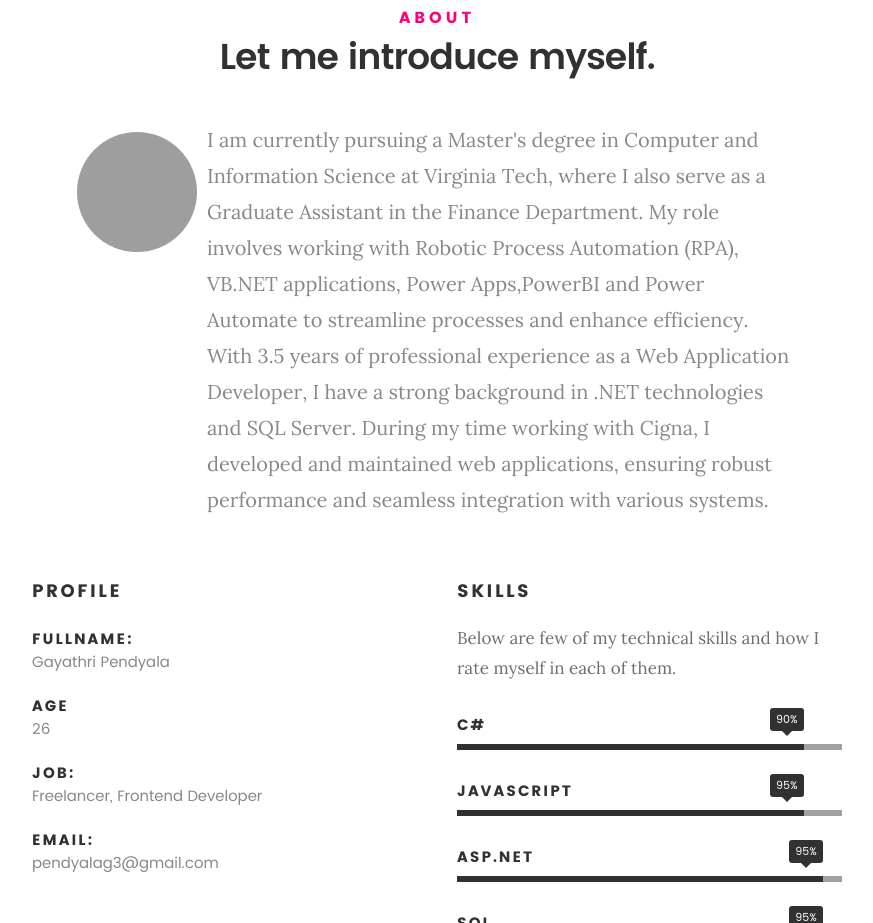
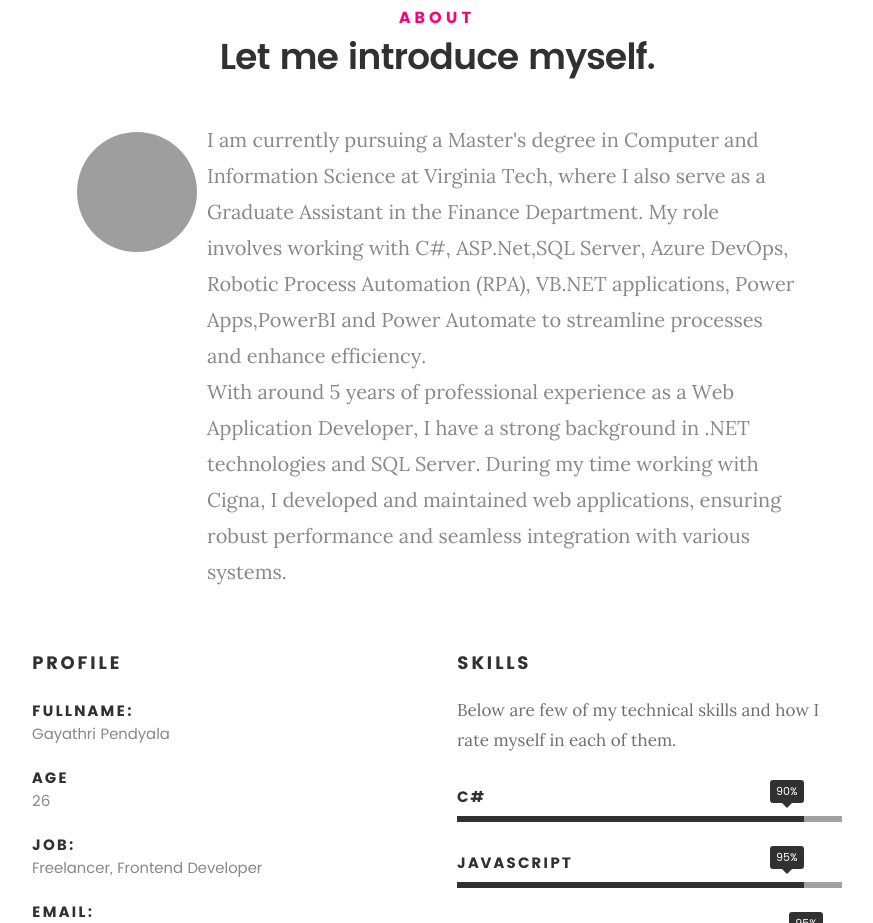
Before and after one commit to GayathriPendyala/Gayathri-Portfolio, a plain HTML site: page index.html in a window 1280 px wide. Shown: the part 917-1840 px from the top of the page, without its empty margins (203-1076 px from the left). Drawn offline with Linux system fonts and the light colour scheme; grey boxes are pictures that could not be loaded; files whose address does not match are found by name.

Commit message:
Updated Profile

```diff
--- a/index.html
+++ b/index.html
@@ -111,9 +111,9 @@
 
    				<img class="profile-picture" src="images/profile.png" alt="Profile Picture">
 
-   				<p class="lead">I am currently pursuing a Master's degree in Computer and Information Science at Virginia Tech, where I also serve as a Graduate Assistant in the Finance Department. My role involves working with Robotic Process Automation (RPA), VB.NET applications, Power Apps,PowerBI and Power Automate to streamline processes and enhance efficiency.
+   				<p class="lead">I am currently pursuing a Master's degree in Computer and Information Science at Virginia Tech, where I also serve as a Graduate Assistant in the Finance Department. My role involves working with C#, ASP.Net,SQL Server, Azure DevOps, Robotic Process Automation (RPA), VB.NET applications, Power Apps,PowerBI and Power Automate to streamline processes and enhance efficiency.
 
-				<br>	With 3.5 years of professional experience as a Web Application Developer, I have a strong background in .NET technologies and SQL Server. During my time working with Cigna, I developed and maintained web applications, ensuring robust performance and seamless integration with various systems.</p>
+				<br>	With around 5 years of professional experience as a Web Application Developer, I have a strong background in .NET technologies and SQL Server. During my time working with Cigna, I developed and maintained web applications, ensuring robust performance and seamless integration with various systems.</p>
    			</div>
 
    		</div>
```
